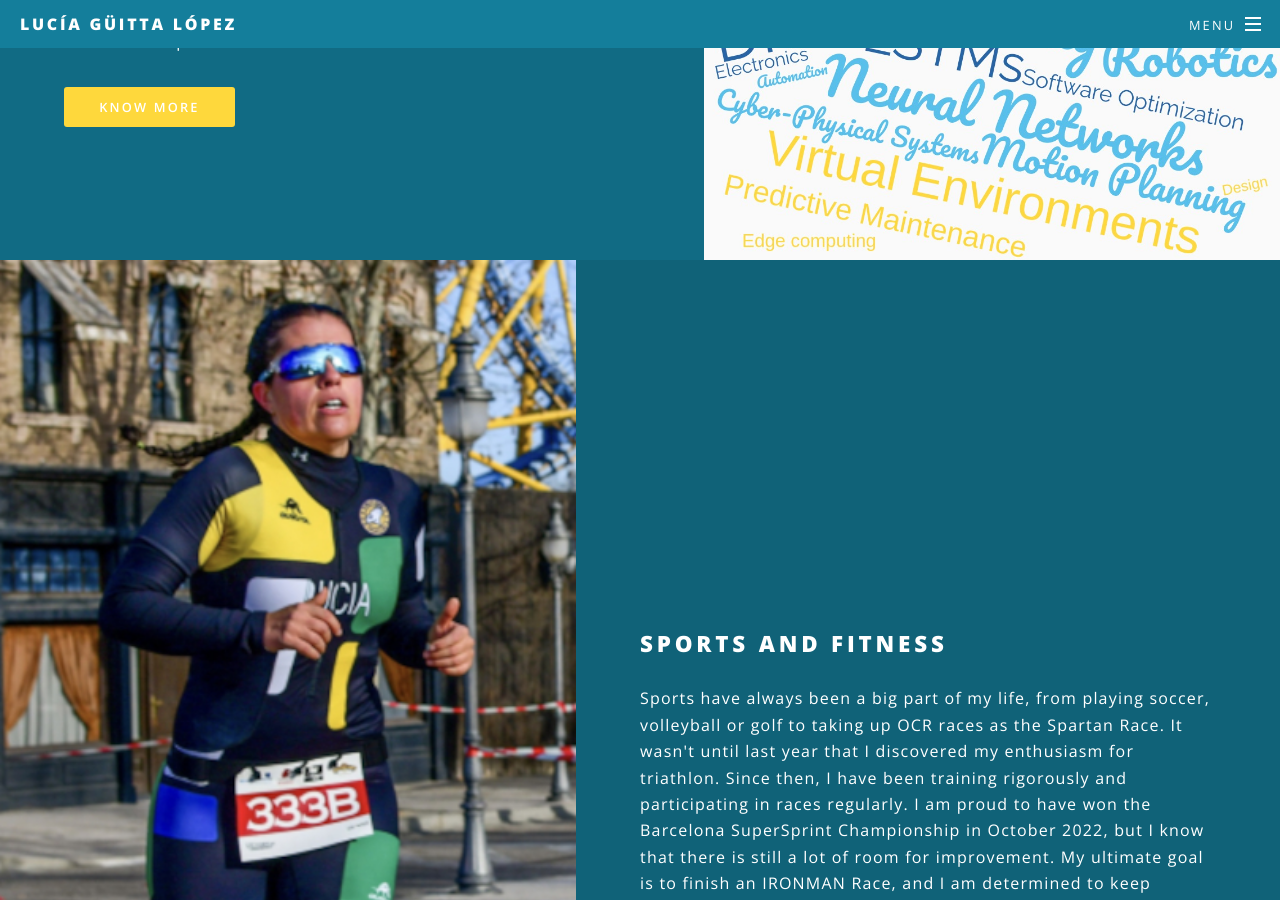
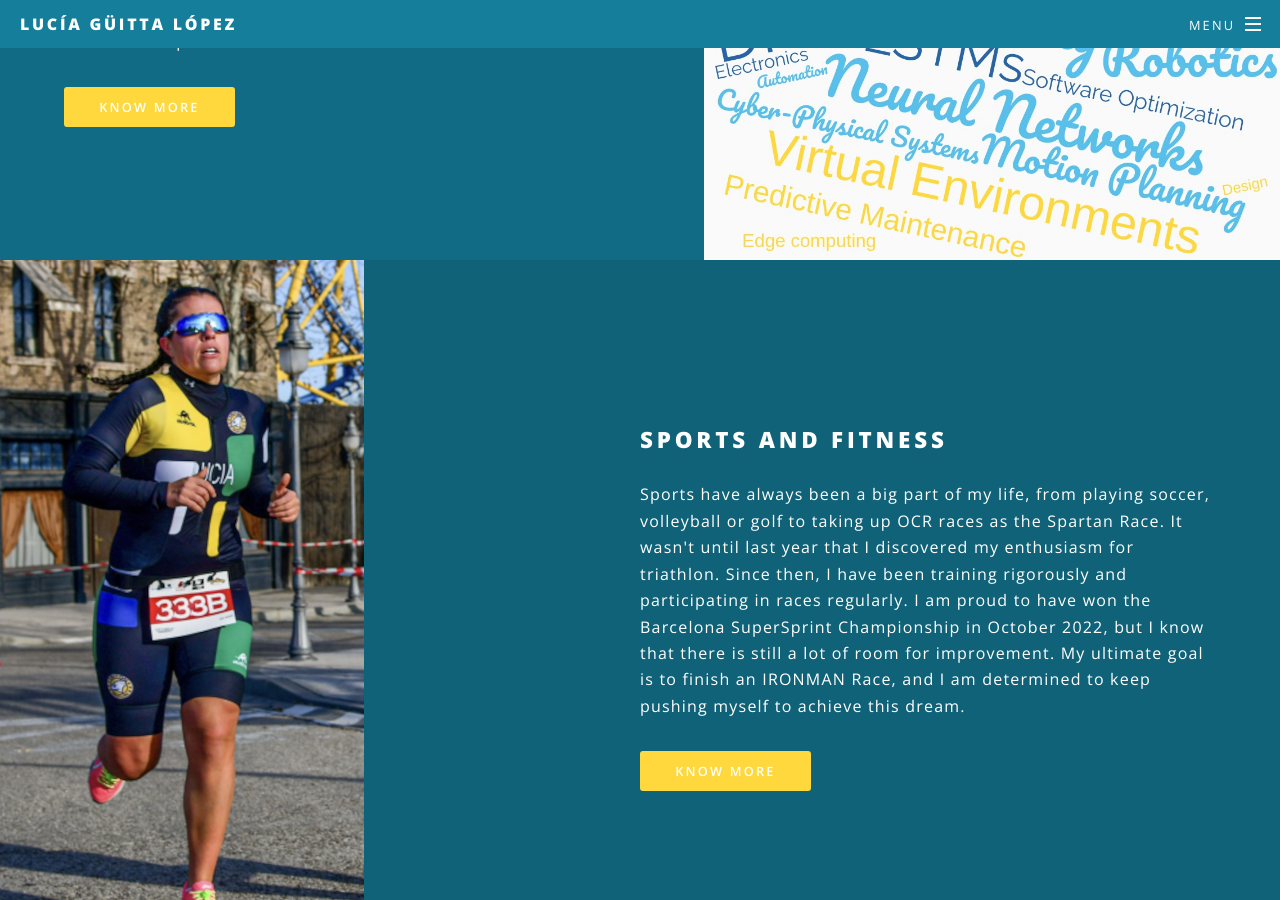
Before and after one commit to Lucia-Guitta/Lucia-Guitta.github.io, a Jekyll site: the page built from index.html, in a window 1280 px wide and 900 px high, scrolled down 2441 px. Built offline with Jekyll 4.4.1, drawn with Linux system fonts in a browser that asks for light colours; some web fonts are replaced.

Commit message:
Change fit dimensions

```diff
--- a/css/main.scss
+++ b/css/main.scss
@@ -971,7 +971,8 @@ $baseurl: '{{ site.baseurl }}/images';
 
 			img {
 				border-radius: 0;
-				width: 100%;
+				max-width: 100%;
+  				height: auto;
 			}
 		}
 
```
